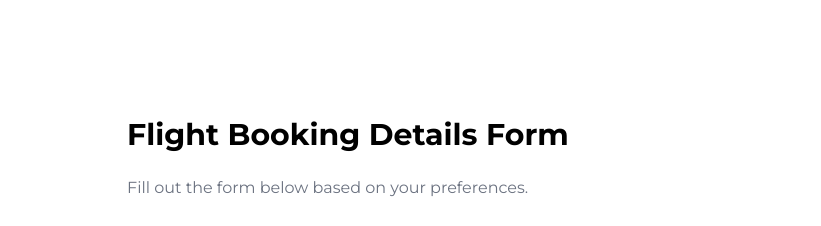
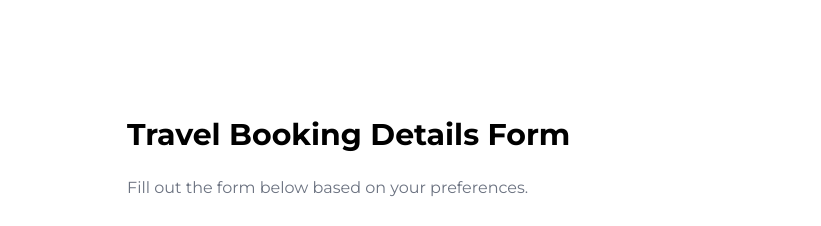
Before and after one commit to GPS-Renewables/Flight-Booking, a plain HTML site: page index.html in a window 1280 px wide. Shown: the top 226 px of the page, 193-1014 px from the left. Drawn offline with Linux system fonts and the light colour scheme.

Commit message:
Update index.html

```diff
--- a/index.html
+++ b/index.html
@@ -17,7 +17,7 @@
 
 <section class="contact-section">
     <div class="contact-intro">
-      <h2 class="contact-title">Flight Booking Details Form</h2>
+      <h2 class="contact-title">Travel Booking Details Form</h2>
       <p class="contact-description">
         Fill out the form below based on your preferences.
       </p>
```
